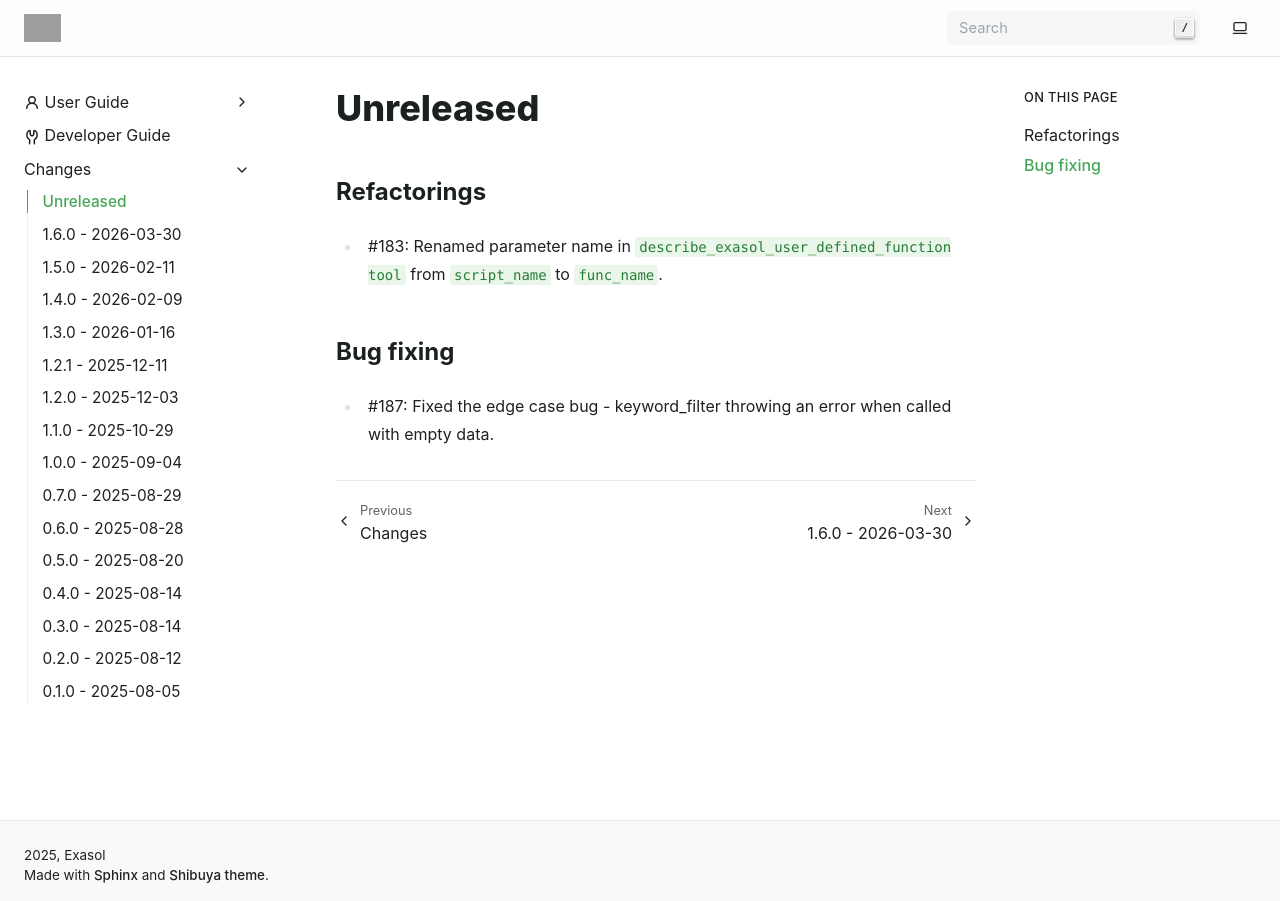
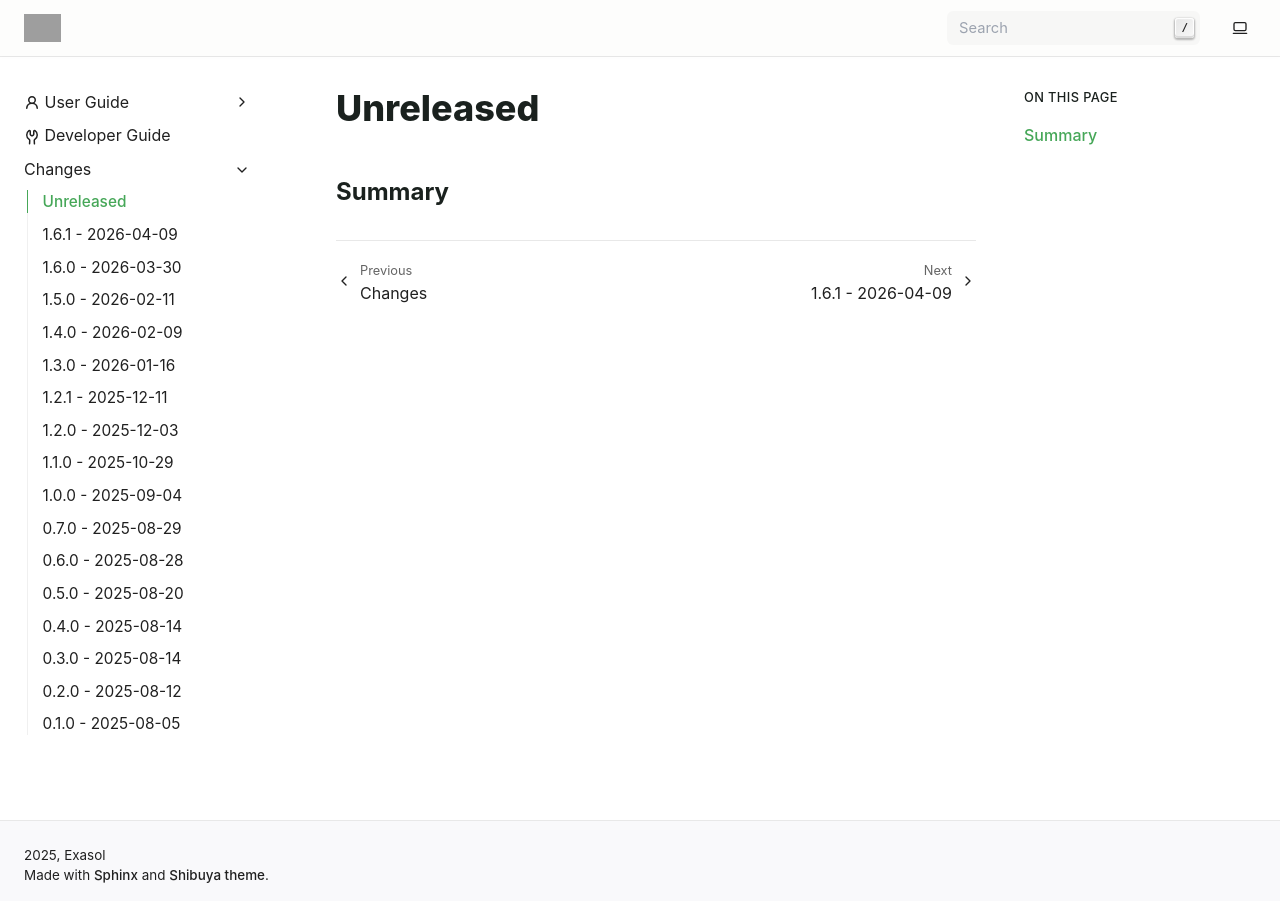
Before and after one commit to exasol/mcp-server, a Sphinx documentation site: the page built from doc/changes/unreleased.md, in a window 1280 px wide. Built offline with Sphinx 7.4.7, drawn with Linux system fonts in a browser that asks for light colours; grey boxes are pictures that could not be loaded.

Commit message:
Prepare release 1.6.1 (#190)

```diff
--- a/doc/changes/unreleased.md
+++ b/doc/changes/unreleased.md
@@ -1,9 +1,3 @@
 # Unreleased
 
-## Refactorings
-
-* #183: Renamed parameter name in `describe_exasol_user_defined_function tool` from `script_name` to `func_name`.
-
-## Bug fixing
-
-* #187: Fixed the edge case bug - keyword_filter throwing an error when called with empty data.
+## Summary
--- a/exasol/ai/mcp/server/version.py
+++ b/exasol/ai/mcp/server/version.py
@@ -10,6 +10,6 @@ If you need to change the version, do so in the pyproject.toml, e.g. by using
 
 MAJOR = 1
 MINOR = 6
-PATCH = 0
+PATCH = 1
 VERSION = f"{MAJOR}.{MINOR}.{PATCH}"
 __version__ = VERSION
--- a/pyproject.toml
+++ b/pyproject.toml
@@ -1,6 +1,6 @@
 [project]
 name = "exasol-mcp-server"
-version = "1.6.0"
+version = "1.6.1"
 requires-python = ">=3.10,<3.14"   # Restriction is due to numpy
 description = "Exasol MCP Server"
 authors = [
```
Also changed, not shown: doc/changes/changelog.md (+2 -0 lines), doc/changes/changes_1.6.1.md (added, +9 -0 lines).
